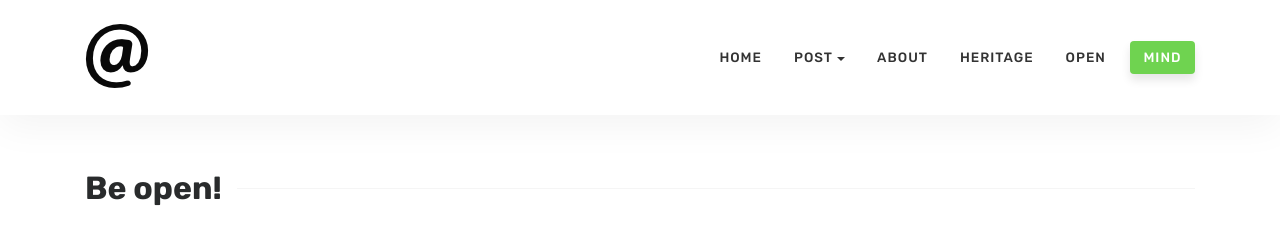
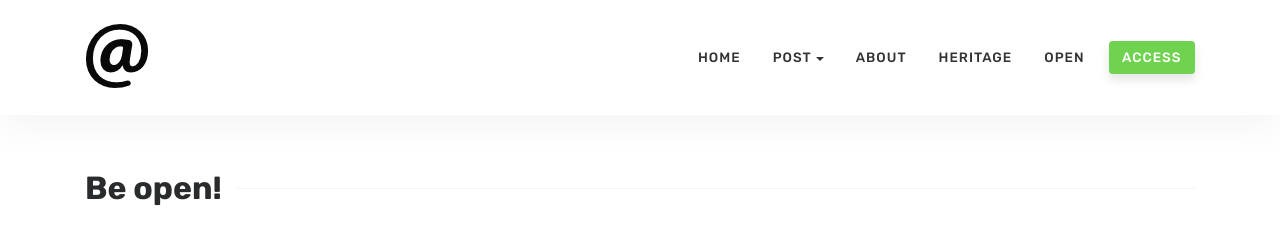
Before and after one commit to valrem93/SantIlarioeilBrenta_test, a Jekyll site: the page built from docs/open.md, in a window 1280 px wide. Shown: the top 231 px of the page. Built offline with Jekyll 4.4.1, drawn with Linux system fonts in a browser that asks for light colours; comment, search, counter and statistics services are not loaded.

Commit message:
Update default.html

```diff
--- a/docs/_layouts/default.html
+++ b/docs/_layouts/default.html
@@ -82,7 +82,7 @@
 
 
                 <li class="nav-item">
-                    <a class="nav-link highlight" href="{{ site.baseurl }}/mind">Mind</a>
+                    <a class="nav-link highlight" href="{{ site.baseurl }}/mind">access</a>
                 </li>
 
             </ul>
```
